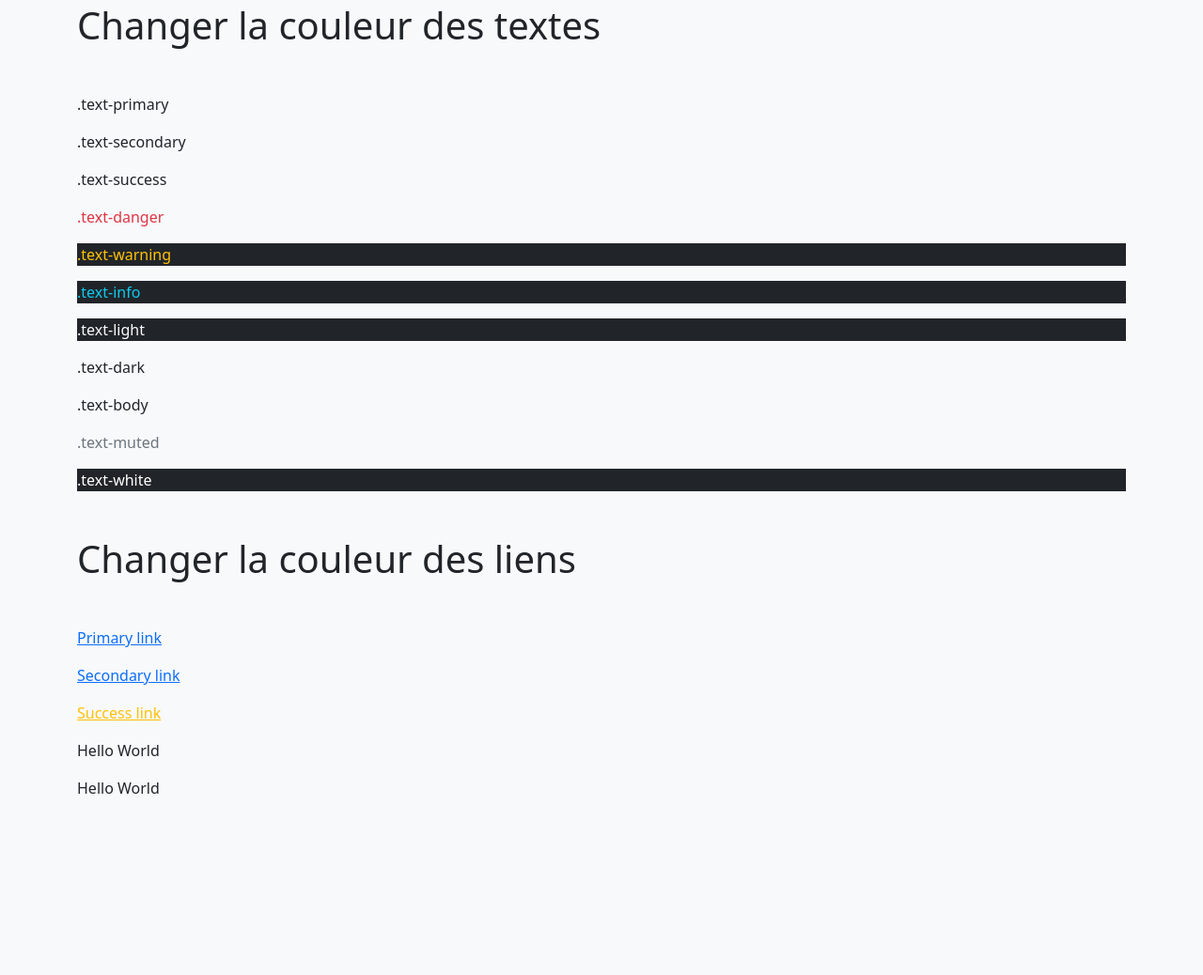
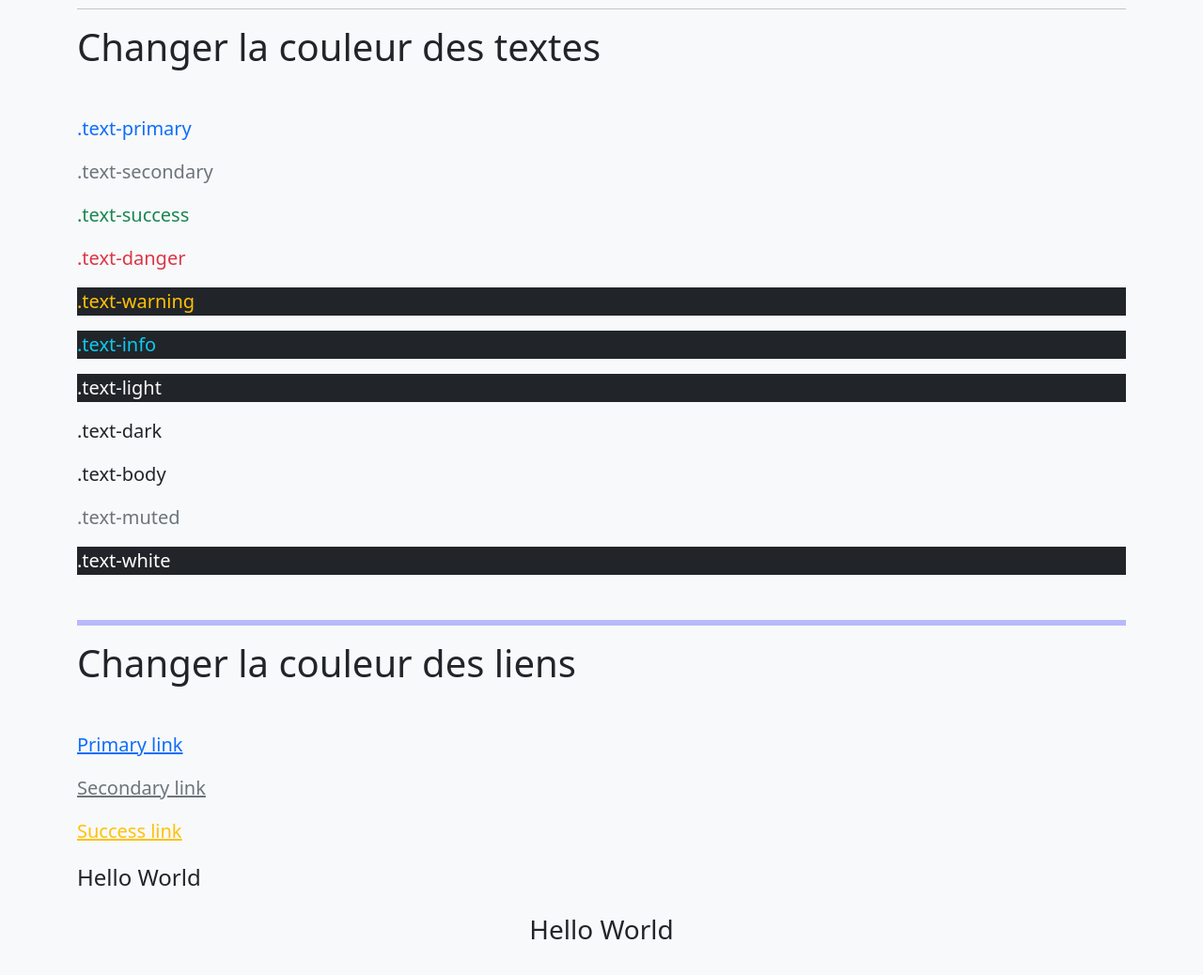
Before and after one commit to prestationweb42/Formation-Bootstrap-5, a plain HTML site: page 1. Sandbox/1.Utilitaires/1. Couleurs.html in a window 1280 px wide. Shown: the part 1268-2306 px from the top of the page at 94% size. Before the commit the page ends 2183 px from the top, so only its background shows below. Drawn offline with nearby package versions, Linux system fonts and the light colour scheme.

Commit message:
lesson colors

```diff
--- a/1. Sandbox/1.Utilitaires/1. Couleurs.html
+++ b/1. Sandbox/1.Utilitaires/1. Couleurs.html
@@ -1,63 +1,90 @@
 <!DOCTYPE html>
 <html lang="en">
-
     <head>
-    <meta charset="UTF-8">
-    <meta http-equiv="X-UA-Compatible" content="IE=edge">
-    <meta name="viewport" content="width=device-width, initial-scale=1.0">
+        <meta charset="UTF-8" />
+        <meta http-equiv="X-UA-Compatible" content="IE=edge" />
+        <meta name="viewport" content="width=device-width, initial-scale=1.0" />
         <title>Bootstrap Sandbox</title>
-    <link href="https://cdn.jsdelivr.net/npm/bootstrap@5.1.3/dist/css/bootstrap.min.css" rel="stylesheet"
-        integrity="sha384-1BmE4kWBq78iYhFldvKuhfTAU6auU8tT94WrHftjDbrCEXSU1oBoqyl2QvZ6jIW3" crossorigin="anonymous">
+        <link
+            href="https://cdn.jsdelivr.net/npm/bootstrap@5.1.3/dist/css/bootstrap.min.css"
+            rel="stylesheet"
+            integrity="sha384-1BmE4kWBq78iYhFldvKuhfTAU6auU8tT94WrHftjDbrCEXSU1oBoqyl2QvZ6jIW3"
+            crossorigin="anonymous"
+        />
     </head>
 
     <body class="bg-light text-dark">
-    <a href="../home.html" class="btn btn-primary text-light bg-dark btn-outline-dark">< Retour au Menu</a >
+        <a
+            href="../home.html"
+            class="btn btn-primary text-light bg-dark btn-outline-dark"
+            >< Retour au Menu</a
+        >
 
         <h1 class="text-center mt-5 display-3">Les Classes Utilitaires</h1>
         <h2 class="text-center mb-5 display-5">Couleurs</h2>
 
         <div class="container mb-4">
             <ul class="nav nav-pills justify-content-center row gy-3 gx-3">
-            <li class="nav-item col-12 col-sm-6 col-lg-3 col-xl-2 text-center ">
-                <a class="p-2 d-block h-100 d-flex align-items-center justify-content-center text-light  btn btn-primary"
-                    href="./1. Couleurs.html">Couleurs</a>
+                <li
+                    class="nav-item col-12 col-sm-6 col-lg-3 col-xl-2 text-center"
+                >
+                    <a
+                        class="p-2 d-block h-100 d-flex align-items-center justify-content-center text-light btn btn-primary"
+                        href="./1. Couleurs.html"
+                        >Couleurs</a
+                    >
                 </li>
-            <li class="nav-item col-12 col-sm-6 col-lg-3 col-xl-2 text-center">
-                <a class="p-2 d-block h-100 d-flex align-items-center justify-content-center    btn btn-outline-primary"
-                    href="./2. Typographie I.html">Typographie I</a>
+                <li
+                    class="nav-item col-12 col-sm-6 col-lg-3 col-xl-2 text-center"
+                >
+                    <a
+                        class="p-2 d-block h-100 d-flex align-items-center justify-content-center btn btn-outline-primary"
+                        href="./2. Typographie I.html"
+                        >Typographie I</a
+                    >
                 </li>
-            <li class="nav-item col-12 col-sm-6 col-lg-3 col-xl-2 text-center">
-                <a class="p-2 d-block h-100 d-flex align-items-center justify-content-center   btn btn-outline-primary"
-                    href="./3. Typographie II.html">Typographie II</a>
+                <li
+                    class="nav-item col-12 col-sm-6 col-lg-3 col-xl-2 text-center"
+                >
+                    <a
+                        class="p-2 d-block h-100 d-flex align-items-center justify-content-center btn btn-outline-primary"
+                        href="./3. Typographie II.html"
+                        >Typographie II</a
+                    >
                 </li>
-            <li class="nav-item col-12 col-sm-6 col-lg-3 col-xl-2 text-center">
-                <a class="p-2 d-block h-100 d-flex align-items-center justify-content-center  btn btn-outline-primary"
-                    href="./4. Tailles-Espacements.html">Tailles
-                    / Espacements</a>
+                <li
+                    class="nav-item col-12 col-sm-6 col-lg-3 col-xl-2 text-center"
+                >
+                    <a
+                        class="p-2 d-block h-100 d-flex align-items-center justify-content-center btn btn-outline-primary"
+                        href="./4. Tailles-Espacements.html"
+                        >Tailles / Espacements</a
+                    >
                 </li>
-            <li class="nav-item col-12 col-sm-6 col-lg-3 col-xl-2 text-center">
-                <a class="p-2 d-block h-100 d-flex align-items-center justify-content-center  btn btn-outline-primary"
-                    href="./5. Display-Positions.html">Display
-                    / Positions</a>
+                <li
+                    class="nav-item col-12 col-sm-6 col-lg-3 col-xl-2 text-center"
+                >
+                    <a
+                        class="p-2 d-block h-100 d-flex align-items-center justify-content-center btn btn-outline-primary"
+                        href="./5. Display-Positions.html"
+                        >Display / Positions</a
+                    >
                 </li>
-
             </ul>
         </div>
 
-    <hr>
+        <hr />
 
         <!-- Début de la leçon -->
 
         <div class="container py-5">
-
-
             <h2 class="display-6 mb-5">Les backgrounds</h2>
             <!-- Changer le background avec les couleurs de base -->
             <!--  [bg-primary|secondary|success|danger|warning|...] -->
 
-        <div class="p-3 mb-2  text-white">.bg-primary</div>
-        <div class="p-3 mb-2  text-white">.bg-secondary</div>
-        <div class="p-3 mb-2  text-white">.bg-success</div>
+            <div class="p-3 mb-2 bg-primary text-white fs-5">.bg-primary</div>
+            <div class="p-3 mb-2 bg-secondary text-white">.bg-secondary</div>
+            <div class="p-3 mb-2 bg-success text-white">.bg-success</div>
             <div class="p-3 mb-2 bg-danger text-white">.bg-danger</div>
             <div class="p-3 mb-2 bg-warning text-dark">.bg-warning</div>
             <div class="p-3 mb-2 bg-info text-dark">.bg-info</div>
@@ -67,42 +94,38 @@
             <div class="p-3 mb-2 bg-white text-dark">.bg-white</div>
             <div class="p-3 mb-2 bg-transparent text-dark">.bg-transparent</div>
 
-
-        <h2 class="display-6 my-5">Changer la couleur des textes</h2>
+            <hr class="mt-5" />
+            <h2 class="display-6 mb-5">Changer la couleur des textes</h2>
             <!-- Changer la couleur des textes avec les couleurs de base -->
             <!--  [text-primary|secondary|success|danger|warning|...] -->
 
-
-        <p class="">.text-primary</p>
-        <p class="">.text-secondary</p>
-        <p class="">.text-success</p>
-        <p class="text-danger">.text-danger</p>
-        <p class="text-warning bg-dark">.text-warning</p>
-        <p class="text-info bg-dark">.text-info</p>
-        <p class="text-light bg-dark">.text-light</p>
-        <p class="text-dark">.text-dark</p>
-        <p class="text-body">.text-body</p>
-        <p class="text-muted">.text-muted</p>
-        <p class="text-white bg-dark">.text-white</p>
-
-
+            <p class="text-primary fs-5">.text-primary</p>
+            <p class="text-secondary fs-5">.text-secondary</p>
+            <p class="text-success fs-5">.text-success</p>
+            <p class="text-danger fs-5">.text-danger</p>
+            <p class="text-warning bg-dark fs-5">.text-warning</p>
+            <p class="text-info bg-dark fs-5">.text-info</p>
+            <p class="text-light bg-dark fs-5">.text-light</p>
+            <p class="text-dark fs-5">.text-dark</p>
+            <p class="text-body fs-5">.text-body</p>
+            <p class="text-muted fs-5">.text-muted</p>
+            <p class="text-white bg-dark fs-5">.text-white</p>
 
             <!-- On peut également coloriser les links -->
             <!-- [link-primary|secondary|warning|...] -->
 
-        <h2 class="display-6 my-5">Changer la couleur des liens</h2>
-        <p><a href="#" class="">Primary link</a></p>
-        <p><a href="#" class="">Secondary link</a></p>
-        <p><a href="#" class="link-warning">Success link</a></p>
-
+            <hr class="mt-5" style="border: 3px solid blue" />
+            <h2 class="display-6 mb-5">Changer la couleur des liens</h2>
+            <p><a href="#" class="link-primary fs-5">Primary link</a></p>
+            <p><a href="#" class="link-secondary fs-5">Secondary link</a></p>
+            <p><a href="#" class="link-warning fs-5">Success link</a></p>
 
             <!-- invisible -->
             <!-- [visible|invisible] -->
 
-        <p class="">Hello World</p>
-        <p class="">Hello World</p>
-
+            <p class="fs-4">Hello World</p>
+            <p class="fs-3 text-center">Hello World</p>
+            <p class="fs-3 text-right invisible">Hello World</p>
         </div>
     </body>
-
 </html>
```
Lines whose indentation alone changed are shown as unchanged.
